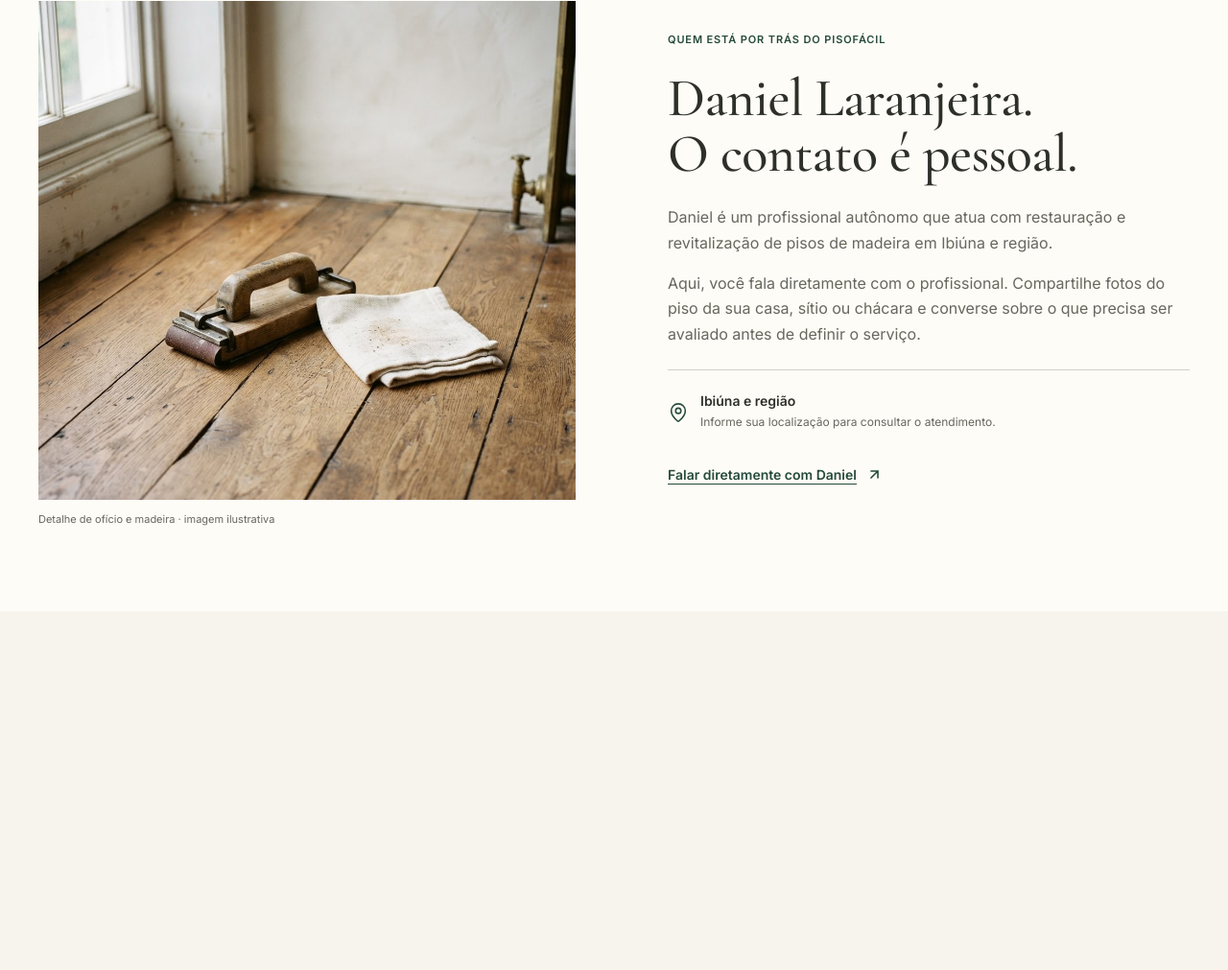
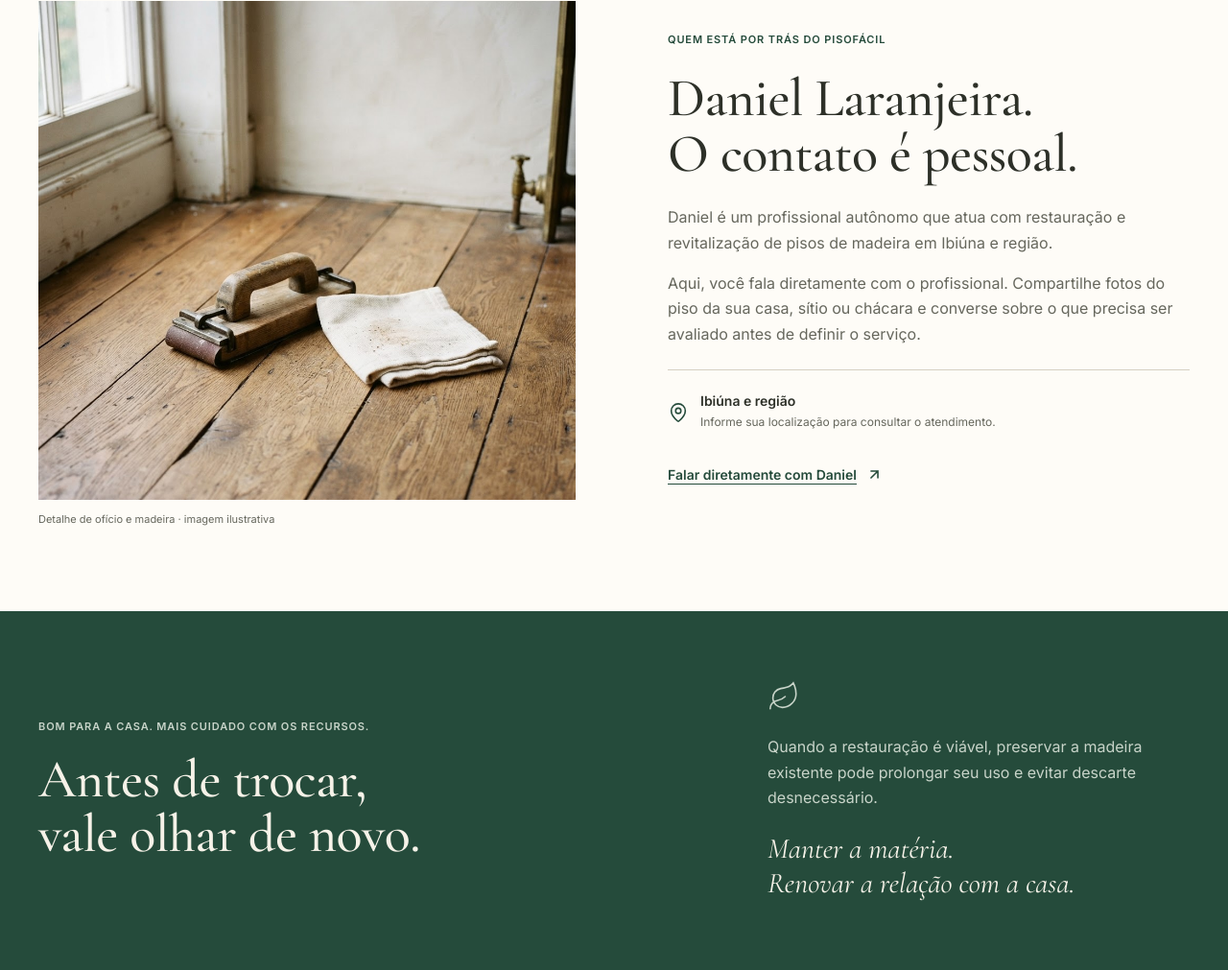
Before and after one commit to gabriel-candido-silva/Piso-Facil, a plain HTML site: page MVP/index.html in a window 1280 px wide. Shown: the part 4111-5122 px from the top of the page at 96% size. Before the commit the page ends 4748 px from the top, so only its background shows below. Drawn offline with nearby package versions, Linux system fonts and the light colour scheme.

Commit message:
feat: adicionando sexta sessão da landing page

```diff
--- a/MVP/index.html
+++ b/MVP/index.html
@@ -437,6 +437,32 @@
     </div>
   </section>
 
+  <!-- Seção 6: Preservação da Madeira (Banner de Sustentabilidade) -->
+  <section class="preservation-section">
+    <div class="preservation-container">
+      <!-- Coluna da Esquerda: Convite a preservar -->
+      <div class="preservation-invite">
+        <span class="preservation-tag">Bom para a casa. Mais cuidado com os recursos.</span>
+        <h2 class="preservation-title">
+          Antes de trocar,<br>
+          vale olhar de novo.
+        </h2>
+      </div>
+
+      <!-- Coluna da Direita: Valor da restauração -->
+      <div class="preservation-value">
+        <img src="assets/icon-leaf.svg" alt="" width="34" height="34" class="preservation-icon">
+        <p class="preservation-text">
+          Quando a restauração é viável, preservar a madeira existente pode prolongar seu uso e evitar descarte desnecessário.
+        </p>
+        <blockquote class="preservation-quote">
+          Manter a matéria.<br>
+          Renovar a relação com a casa.
+        </blockquote>
+      </div>
+    </div>
+  </section>
+
   <!-- Atalho flutuante do WhatsApp -->
   <a href="https://wa.me/" class="floating-whatsapp" target="_blank" rel="noopener noreferrer" aria-label="Conversar no WhatsApp com Daniel Laranjeira">
     <img src="assets/icon-message-circle.svg" alt="WhatsApp" width="25" height="25">
--- a/MVP/style.css
+++ b/MVP/style.css
@@ -11,6 +11,7 @@
   --color-brand: #254B3B;
   --color-brand-hover: #1C3A2E;
   --color-brand-light: #C8D4C9;
+  --color-cream-light: #F6F2E8;
   --color-text-dark: #2D3028;
   --color-text-muted: #66675D;
   --color-border: #D5CFC2;
@@ -977,6 +978,79 @@ img {
   color: var(--color-text-muted);
 }
 
+/* --- Preservation Section (Preservação da Madeira) --- */
+.preservation-section {
+  width: 100%;
+  background-color: var(--color-brand);
+}
+
+.preservation-container {
+  max-width: var(--max-content-width);
+  margin: 0 auto;
+  padding: 72px var(--page-padding-x);
+  display: flex;
+  align-items: center;
+  justify-content: space-between;
+  gap: 88px;
+}
+
+.preservation-invite {
+  flex: 1;
+  display: flex;
+  flex-direction: column;
+  gap: 18px;
+}
+
+.preservation-tag {
+  font-family: var(--font-sans);
+  font-size: 11px;
+  font-weight: 600;
+  color: var(--color-brand-light);
+  text-transform: uppercase;
+  letter-spacing: 0.08em;
+  line-height: 1.5;
+}
+
+.preservation-title {
+  font-family: var(--font-serif);
+  font-size: 56px;
+  font-weight: 500;
+  line-height: 1.03;
+  color: var(--color-cream-light);
+  letter-spacing: -0.01em;
+}
+
+.preservation-value {
+  flex: 0 0 440px;
+  width: 440px;
+  display: flex;
+  flex-direction: column;
+  gap: 22px;
+}
+
+.preservation-icon {
+  width: 34px;
+  height: 34px;
+  flex-shrink: 0;
+}
+
+.preservation-text {
+  font-family: var(--font-sans);
+  font-size: 16px;
+  font-weight: 400;
+  line-height: 1.65;
+  color: var(--color-brand-light);
+}
+
+.preservation-quote {
+  font-family: var(--font-serif);
+  font-size: 30px;
+  font-style: italic;
+  font-weight: 400;
+  line-height: 1.2;
+  color: var(--color-cream-light);
+}
+
 /* --- Floating WhatsApp Button --- */
 .floating-whatsapp {
   position: fixed;
@@ -1102,6 +1176,18 @@ img {
 
   .about-image-wrapper {
     height: 420px;
+  }
+
+  .preservation-container {
+    flex-direction: column;
+    align-items: flex-start;
+    gap: 40px;
+  }
+
+  .preservation-value {
+    flex: none;
+    width: 100%;
+    max-width: 500px;
   }
 }
 
@@ -1233,6 +1319,19 @@ img {
     height: 320px;
   }
 
+  .preservation-container {
+    padding: 56px var(--page-padding-x);
+    gap: 32px;
+  }
+
+  .preservation-title {
+    font-size: 38px;
+  }
+
+  .preservation-quote {
+    font-size: 24px;
+  }
+
   .floating-whatsapp {
     right: 20px;
     bottom: 20px;
```
Also changed, not shown: MVP/assets/icon-leaf.svg (added).
